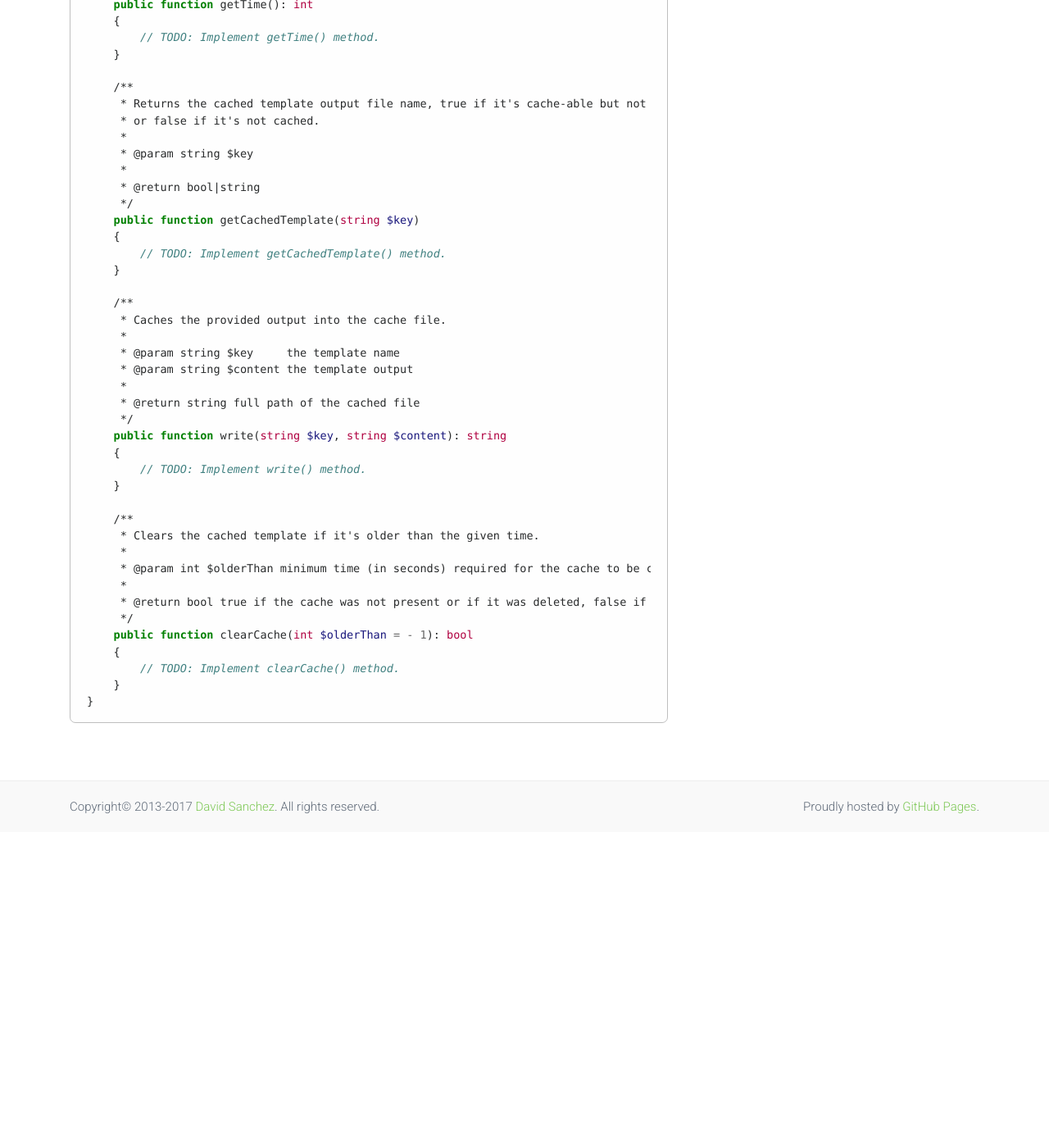
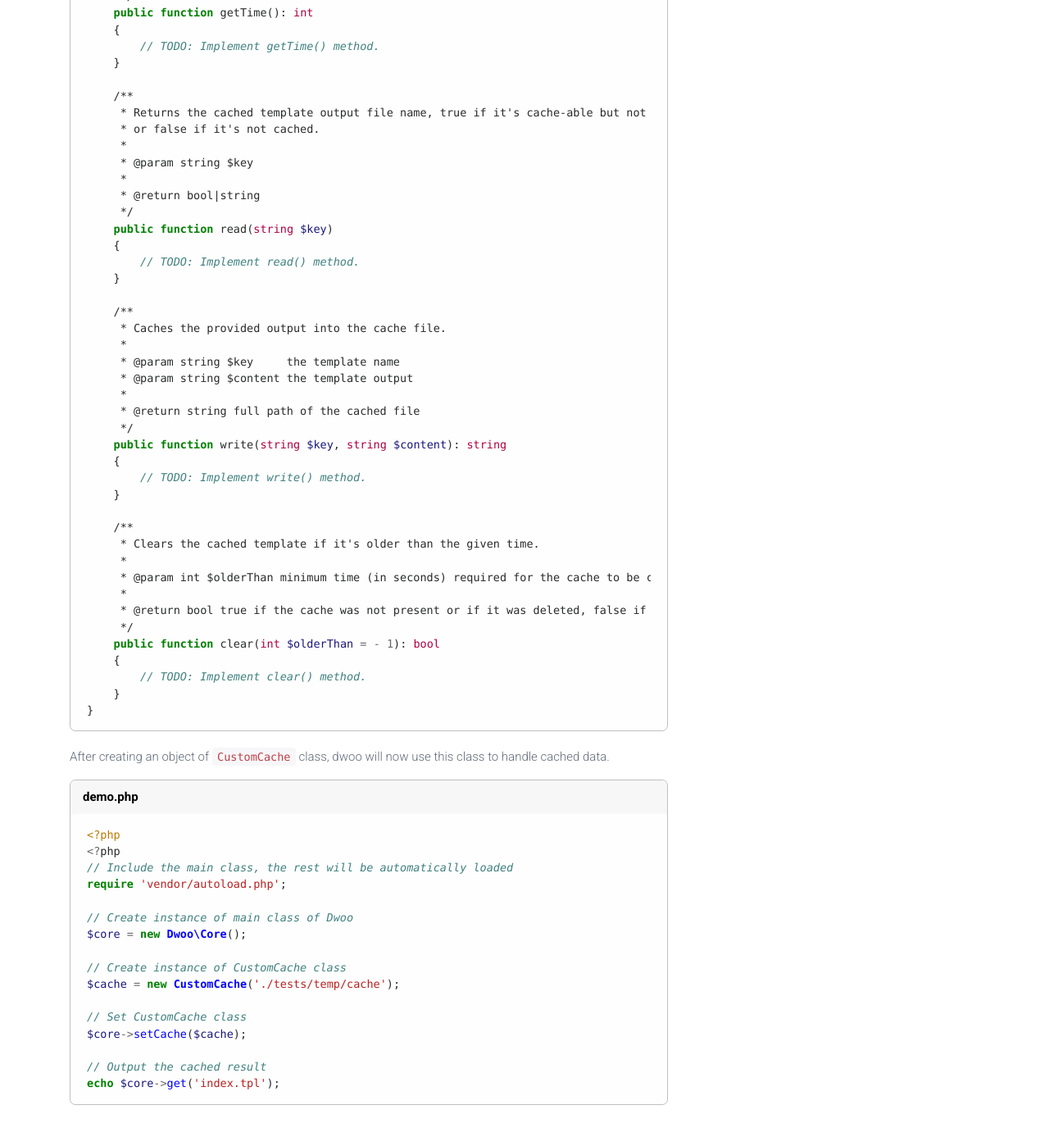
Before and after one commit to dwoo-project/docs, a Jekyll site: the page built from documentation/2.0/caching.md, in a window 1280 px wide and 1400 px high, scrolled down 2378 px. Shown: the top 1387 px of the window at 82% size. Built offline with Jekyll 4.4.1, drawn with Linux system fonts in a browser that asks for light colours; nearby versions of some CDN libraries; library files that are not in the unit come from our copies; before the commit the page ends 3393 px from its top, so only the background shows below that; some of the changed text lies outside the part shown.

Commit message:
Update example

```diff
--- a/documentation/2.0/caching.md
+++ b/documentation/2.0/caching.md
@@ -33,7 +33,7 @@
 $core->setCache('./tests/temp/cache');
 
 // Output the cached result
-echo $core->get($tpl);
+echo $core->get('index.tpl');
 {% endhighlight %}
 </div>
 
@@ -57,7 +57,7 @@
 $core->setCache($cache);
 
 // Output the cached result
-echo $core->get($tpl);
+echo $core->get('index.tpl');
 {% endhighlight %}
 </div>
 
@@ -82,11 +82,14 @@
 $core->clearCache();
 
 // Output the cached result
-echo $core->get($tpl);
+echo $core->get('index.tpl');
 {% endhighlight %}
 </div>
 
 ## Creating a custom Caching system
+As an alternative to using the default file-based caching mechanism `Cache\Filesystem`, you can create a custom cache
+handling class that will be used to `read`, `write` and `clear` cached files.
+
 <div class="code-box">
 <header>CustomCache.php</header>
 {% highlight php %}
@@ -120,9 +121,9 @@
      *
      * @return bool|string
      */
-    public function getCachedTemplate(string $key)
+    public function read(string $key)
     {
-        // TODO: Implement getCachedTemplate() method.
+        // TODO: Implement read() method.
     }
 
     /**
@@ -145,10 +146,33 @@
      *
      * @return bool true if the cache was not present or if it was deleted, false if it remains there
      */
-    public function clearCache(int $olderThan = - 1): bool
+    public function clear(int $olderThan = - 1): bool
     {
-        // TODO: Implement clearCache() method.
+        // TODO: Implement clear() method.
     }
 }
 {% endhighlight %}
 </div>
+
+After creating an object of `CustomCache` class, dwoo will now use this class to handle cached data.
+<div class="code-box">
+<header>demo.php</header>
+{% highlight php %}
+<?php
+<?php
+// Include the main class, the rest will be automatically loaded
+require 'vendor/autoload.php';
+
+// Create instance of main class of Dwoo
+$core = new Dwoo\Core();
+
+// Create instance of CustomCache class
+$cache = new CustomCache('./tests/temp/cache');
+
+// Set CustomCache class
+$core->setCache($cache);
+
+// Output the cached result
+echo $core->get('index.tpl');
+{% endhighlight %}
+</div>
```
Also changed, not shown: other parts of documentation/2.0/caching.md (+0 -2 lines).
